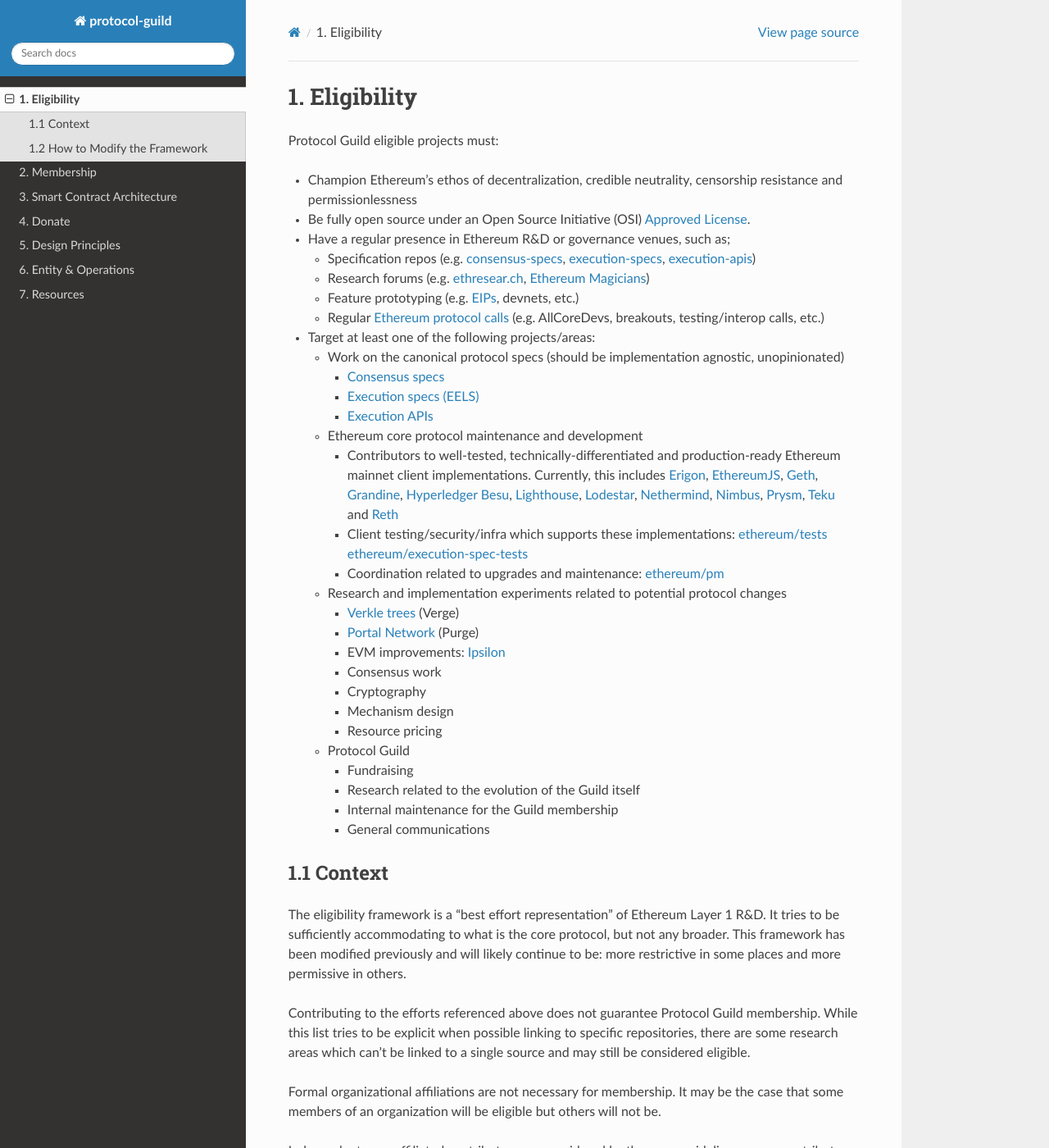
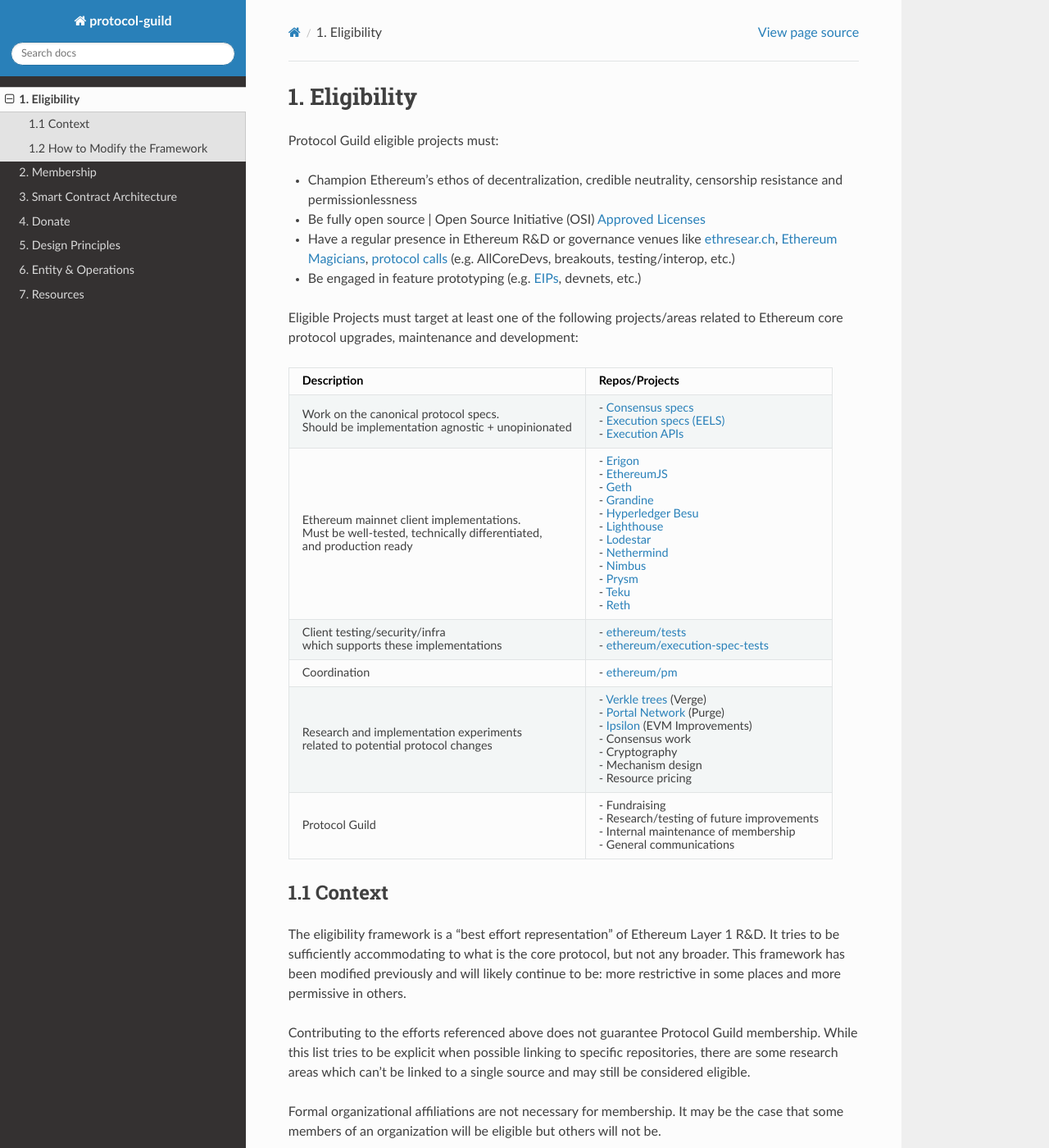
Before and after one commit to protocolguild/documentation, a Sphinx documentation site: the page built from docs/01-eligibility.md, in a window 1280 px wide and 1400 px high. Shown: the whole window at 82% size. Built offline with Sphinx 7.4.7 and the Read the Docs theme 3.1.0, drawn with Linux system fonts in a browser that asks for light colours.

Commit message:
reformatting of eligibility - first pass

```diff
--- a/docs/01-eligibility.md
+++ b/docs/01-eligibility.md
@@ -3,34 +3,20 @@
 Protocol Guild eligible projects must:
 
 - Champion Ethereum's ethos of decentralization, credible neutrality, censorship resistance and permissionlessness
-- Be fully open source under an Open Source Initiative (OSI) [Approved License](https://opensource.org/licenses).
-- Have a regular presence in Ethereum R&D or governance venues, such as;
-  - Specification repos (e.g. [consensus-specs](https://github.com/ethereum/consensus-specs), [execution-specs](https://github.com/ethereum/execution-specs), [execution-apis](https://github.com/ethereum/execution-apis))
-  - Research forums (e.g. [ethresear.ch](https://ethresear.ch), [Ethereum Magicians](https://ethereum-magicians.org/))
-  - Feature prototyping (e.g. [EIPs](https://github.com/ethereum/eips), devnets, etc.)
-  - Regular [Ethereum protocol calls](https://calendar.google.com/calendar/u/0?cid=Y191cGFvZm9uZzhtZ3JtcmtlZ243aWM3aGs1c0Bncm91cC5jYWxlbmRhci5nb29nbGUuY29t) (e.g. AllCoreDevs, breakouts, testing/interop calls, etc.)
-- Target at least one of the following projects/areas:
-  - Work on the canonical protocol specs (should be implementation agnostic, unopinionated)
-    - [Consensus specs](https://github.com/ethereum/consensus-specs)
-    - [Execution specs (EELS)](https://github.com/ethereum/execution-specs)
-    - [Execution APIs](https://github.com/ethereum/execution-apis)
-  - Ethereum core protocol maintenance and development
-    - Contributors to well-tested, technically-differentiated and production-ready Ethereum mainnet client implementations. Currently, this includes [Erigon](https://github.com/erigontech/erigon), [EthereumJS](https://github.com/ethereumjs),  [Geth](https://github.com/ethereum/go-ethereum), [Grandine](https://github.com/grandinetech/grandine), [Hyperledger Besu](https://github.com/hyperledger/besu), [Lighthouse](https://github.com/sigp/lighthouse), [Lodestar](https://github.com/ChainSafe/lodestar), [Nethermind](https://github.com/NethermindEth/nethermind), [Nimbus](https://github.com/status-im/nimbus-eth2), [Prysm](https://github.com/prysmaticlabs/prysm), [Teku](https://github.com/ConsenSys/teku) and [Reth](https://github.com/paradigmxyz/reth)
-    - Client testing/security/infra which supports these implementations: [ethereum/tests](https://github.com/ethereum/tests) [ethereum/execution-spec-tests](https://github.com/ethereum/execution-spec-tests)
-    - Coordination related to upgrades and maintenance: [ethereum/pm](https://github.com/ethereum/pm)
-  - Research and implementation experiments related to potential protocol changes
-    - [Verkle trees](https://github.com/gballet/go-verkle) (Verge)
-    - [Portal Network](https://github.com/ethereum/portal-network-specs) (Purge)
-    - EVM improvements: [Ipsilon](https://github.com/ipsilon)
-    - Consensus work
-    - Cryptography
-    - Mechanism design
-    - Resource pricing
-  - Protocol Guild
-    - Fundraising
-    - Research related to the evolution of the Guild itself
-    - Internal maintenance for the Guild membership
-    - General communications
+- Be fully open source | Open Source Initiative (OSI) [Approved Licenses](https://opensource.org/licenses)
+- Have a regular presence in Ethereum R&D or governance venues like [ethresear.ch](https://ethresear.ch), [Ethereum Magicians](https://ethereum-magicians.org/), [protocol calls](https://calendar.google.com/calendar/u/0?cid=Y191cGFvZm9uZzhtZ3JtcmtlZ243aWM3aGs1c0Bncm91cC5jYWxlbmRhci5nb29nbGUuY29t) (e.g. AllCoreDevs, breakouts, testing/interop, etc.)
+- Be engaged in feature prototyping (e.g. [EIPs](https://github.com/ethereum/eips), devnets, etc.)
+
+Eligible Projects must target at least one of the following projects/areas related to Ethereum core protocol upgrades, maintenance and development:
+
+| Description | Repos/Projects |
+|:--|:---|
+| Work on the canonical protocol specs. <br/> Should be implementation agnostic + unopinionated | - [Consensus specs](https://github.com/ethereum/consensus-specs) <br/> - [Execution specs (EELS)](https://github.com/ethereum/execution-specs) <br/> - [Execution APIs](https://github.com/ethereum/execution-apis)  |
+| Ethereum mainnet client implementations. <br/> Must be well-tested, technically differentiated, <br/>  and production ready | - [Erigon](https://github.com/erigontech/erigon) <br/> - [EthereumJS](https://github.com/ethereumjs) <br/> - [Geth](https://github.com/ethereum/go-ethereum) <br/> - [Grandine](https://github.com/grandinetech/grandine) <br/> - [Hyperledger Besu](https://github.com/hyperledger/besu) <br/> - [Lighthouse](https://github.com/sigp/lighthouse) <br/> - [Lodestar](https://github.com/ChainSafe/lodestar) <br/> - [Nethermind](https://github.com/NethermindEth/nethermind) <br/> - [Nimbus](https://github.com/status-im/nimbus-eth2) <br/> - [Prysm](https://github.com/prysmaticlabs/prysm) <br/> - [Teku](https://github.com/ConsenSys/teku) <br/> - [Reth](https://github.com/paradigmxyz/reth) |
+| Client testing/security/infra <br/> which supports these implementations | - [ethereum/tests](https://github.com/ethereum/tests) <br/> - [ethereum/execution-spec-tests](https://github.com/ethereum/execution-spec-tests) |
+| Coordination  | - [ethereum/pm](https://github.com/ethereum/pm) |
+| Research and implementation experiments <br/> related to potential protocol changes | - [Verkle trees](https://github.com/gballet/go-verkle) (Verge) <br/> - [Portal Network](https://github.com/ethereum/portal-network-specs) (Purge) <br/> - [Ipsilon](https://github.com/ipsilon) (EVM Improvements) <br/> - Consensus work <br/> - Cryptography <br/> - Mechanism design <br/> - Resource pricing |
+| Protocol Guild | - Fundraising <br/> - Research/testing of future improvements <br/> - Internal maintenance of membership <br/> - General communications |
 
 ## 1.1 Context
 
```
